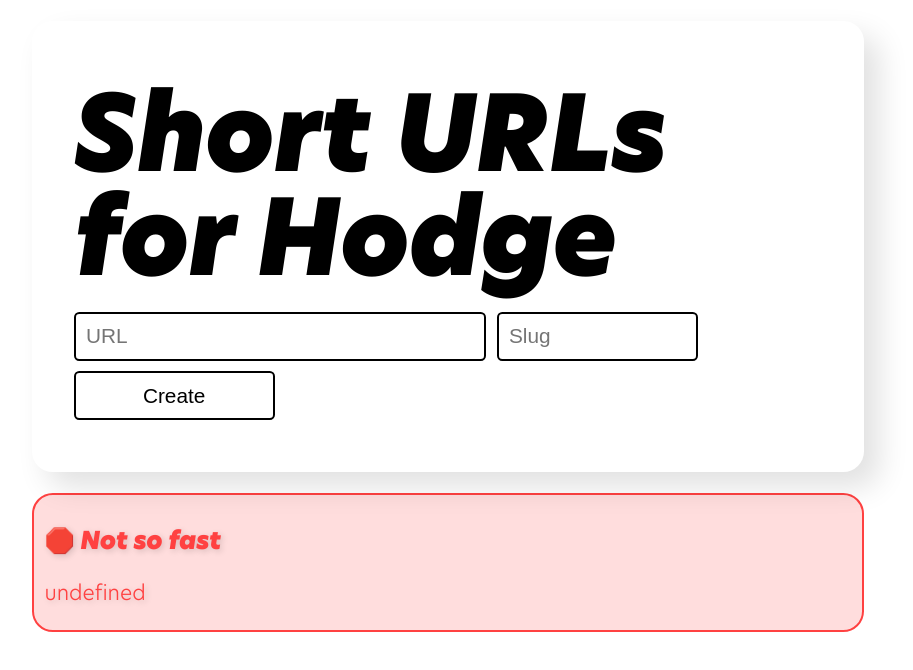
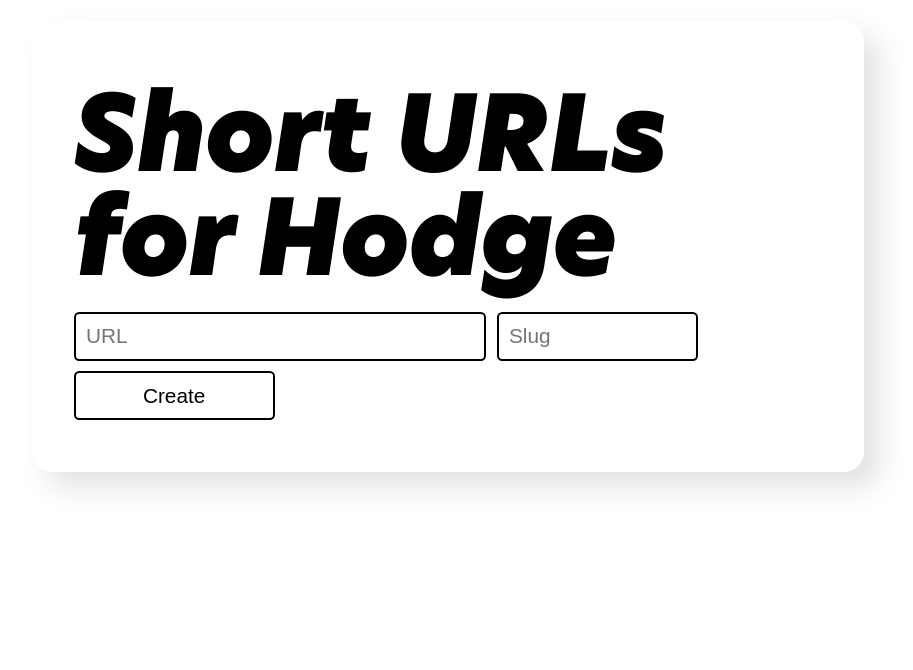
Before and after one commit to johnhodge/shorty, a website: page public/index.html in a window 1280 px wide. Shown: the whole page, without its empty margins (192-1105 px from the left). Drawn offline with nearby package versions, Linux system fonts and the light colour scheme.

Commit message:
fix: undefined error notification :bug:

```diff
--- a/public/index.html
+++ b/public/index.html
@@ -40,7 +40,7 @@
             <p class="link-message">{{link}}</p>
           </div>
         </div>
-        <div class="notifications__notif_bucket" v-else-if="not_found" v-cloak>
+        <div class="notifications__notif_bucket" v-else-if="not_found!='undefined'" v-cloak>
           <div class="notif_bucket__notification error" v-if="not_found">
             <h3 class="text-error">🛑 Not so fast</h3>
             <p class="link-message">{{not_found}}</p>
```
